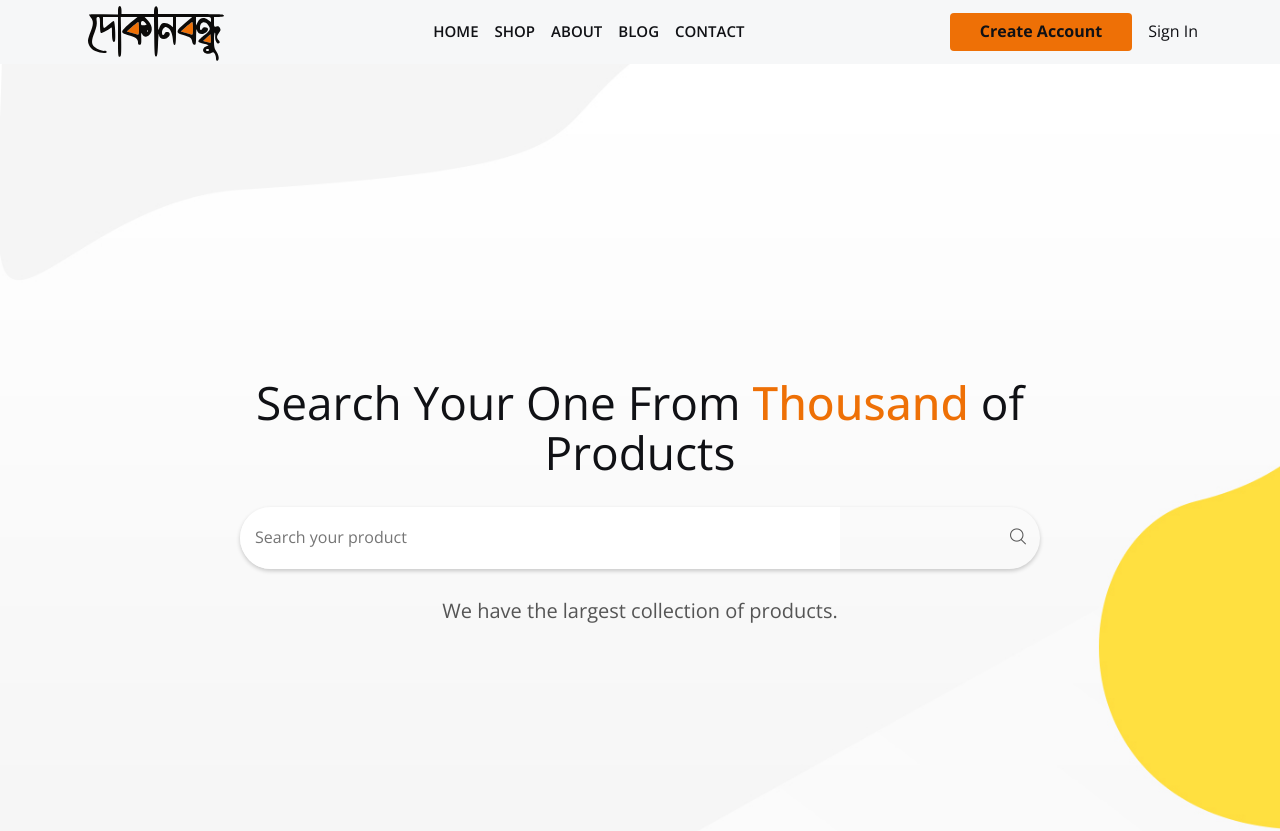
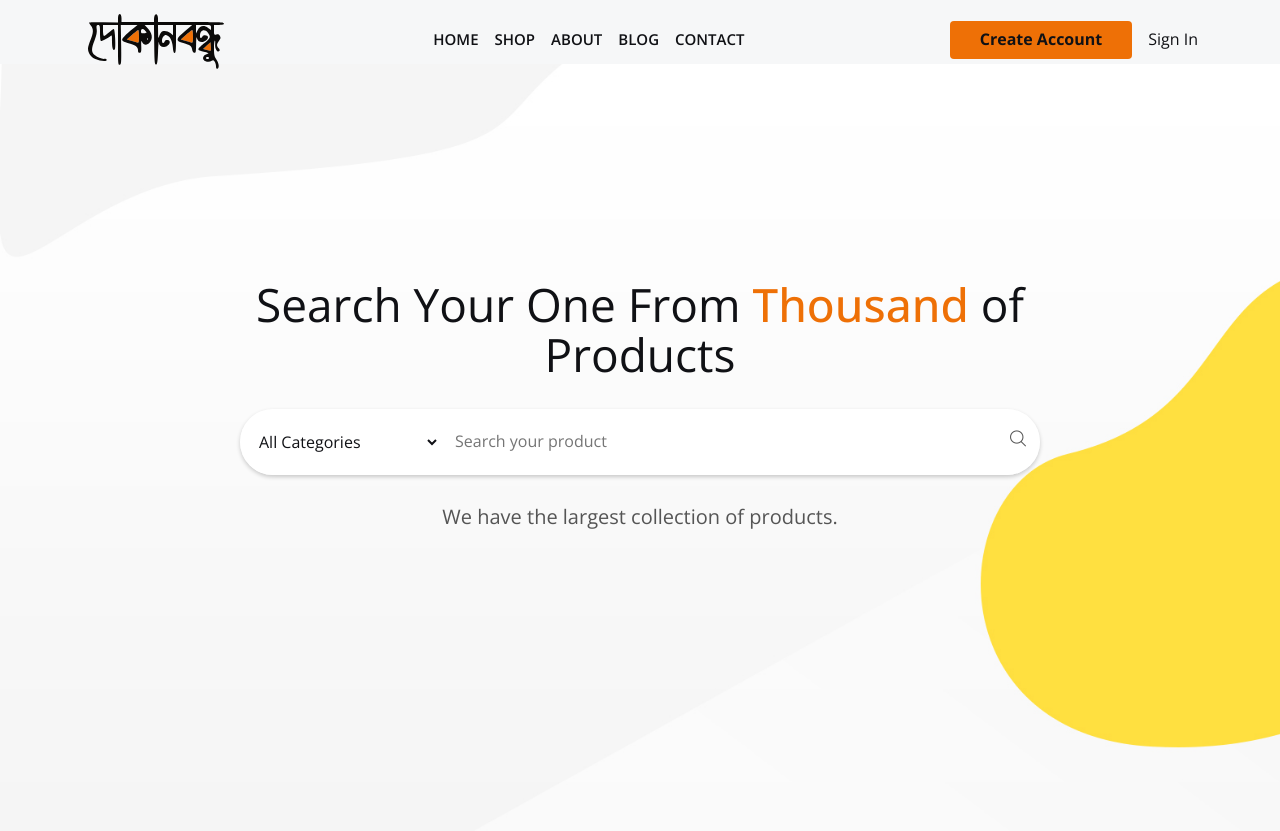
Before and after one commit to it27427/dokanbondhu-ecommerce, a React (Vite) app: page / in a window 1280 px wide. Shown: the top 831 px of the page. Built offline with nearby package versions, Linux system fonts and the light colour scheme.

Commit message:
header fixed background added bannersection padding replaced

```diff
--- a/src/assets/scss/main.scss
+++ b/src/assets/scss/main.scss
@@ -133,6 +133,10 @@ ol {
 
 header {
   height: 4rem;
+}
+
+.header-fixed {
+  background: $whitecolor;
 }
 
 .headernav {
@@ -292,3 +296,14 @@ header {
 .banner-section.style-4 .banner-content h2 span {
   color: $primarycolor;
 }
+
+@media screen and (min-width: 62rem) {
+  header {
+    height: 5rem;
+  }
+
+  .banner-section.style-4 {
+    padding-top: 13.4375rem;
+    padding-bottom: 13.4375rem;
+  }
+}
--- a/src/components/Hero.jsx
+++ b/src/components/Hero.jsx
@@ -1,6 +1,7 @@
 import { useState } from 'react';
 import productsData from '@/db/products.json';
 import { Link } from 'react-router-dom';
+import SelectedCategory from './SelectedCategory';
 
 const title = (
   <h2>
@@ -51,6 +52,7 @@ const Hero = () => {
           {title}
 
           <form>
+            <SelectedCategory />
             <input
               type='search'
               name='search'
--- a/src/components/SelectedCategory.jsx
+++ b/src/components/SelectedCategory.jsx
@@ -1,9 +1,72 @@
 import { useState } from 'react';
 
-const SelectedCategory = () => {
+const SelectedCategory = (select) => {
   return (
     <>
-      <select name='' id=''></select>
+      <select name='' id=''>
+        <option value='all'>All Categories</option>
+        <option value='electronics'>Electronics</option>
+        <option value='computer'>Computer</option>
+        <option value='smart-home'>Smart Home</option>
+        <option value='automotive'>Automotive</option>
+        <option value='baby'>Baby</option>
+        <option value='beauty'>Beauty</option>
+        <option value='personal-care'>Personal Care</option>
+        <option value='butcher-shop'>Butcher Shop</option>
+        <option value='cafe'>Cafe</option>
+        <option value='charity-2'>Charity</option>
+        <option value='church'>Church</option>
+        <option value='clinic'>clinic</option>
+        <option value='college'>College</option>
+        <option value='conference'>Conference</option>
+        <option value='construction'>Construction</option>
+        <option value='corona-virus'>Corona Virus</option>
+        <option value='corporate'>Corporate</option>
+        <option value='covid19'>Covid19</option>
+        <option value='digital-products'>Digital Products</option>
+        <option value='doctors'>doctors</option>
+        <option value='ecological'>Ecological</option>
+        <option value='education'>Education</option>
+        <option value='entertainment'>Entertainment</option>
+        <option value='environment'>Environment</option>
+        <option value='environmental'>Environmental</option>
+        <option value='events'>Events</option>
+        <option value='fitness'>Fitness</option>
+        <option value='food-shop'>Food Shop</option>
+        <option value='free'>Free</option>
+        <option value='gym'>Gym</option>
+        <option value='halloween'>Halloween</option>
+        <option value='health'>health</option>
+        <option value='healthcare'>healthcare</option>
+        <option value='learnpress'>learnpress</option>
+        <option value='meat-shop'>Meat Shop</option>
+        <option value='medical'>medical</option>
+        <option value='medical-prevention'>Medical Prevention</option>
+        <option value='meetup'>Meetup</option>
+        <option value='mobile-apps'>Mobile Apps</option>
+        <option value='music'>Music</option>
+        <option value='news'>News</option>
+        <option value='nonprofit'>Nonprofit</option>
+        <option value='onepage'>Onepage</option>
+        <option value='online-course'>Online Course</option>
+        <option value='personal-blog'>Personal Blog</option>
+        <option value='portfolio'>Portfolio</option>
+        <option value='pregnancy'>pregnancy</option>
+        <option value='premium'>premium</option>
+        <option value='psd'>psd</option>
+        <option value='religion'>Religion</option>
+        <option value='restaurants'>Restaurants</option>
+        <option value='school'>School</option>
+        <option value='seo'>SEO</option>
+        <option value='software'>Software</option>
+        <option value='startups'>Startups</option>
+        <option value='university'>University</option>
+        <option value='vcard'>Vcard</option>
+        <option value='woocommerce'>WooCommerce</option>
+        <option value='yoga'>Yoga</option>
+        <option value='magazine'>Magazine</option>
+        <option value='event-wordpress'>Event</option>
+      </select>
     </>
   );
 };
```
